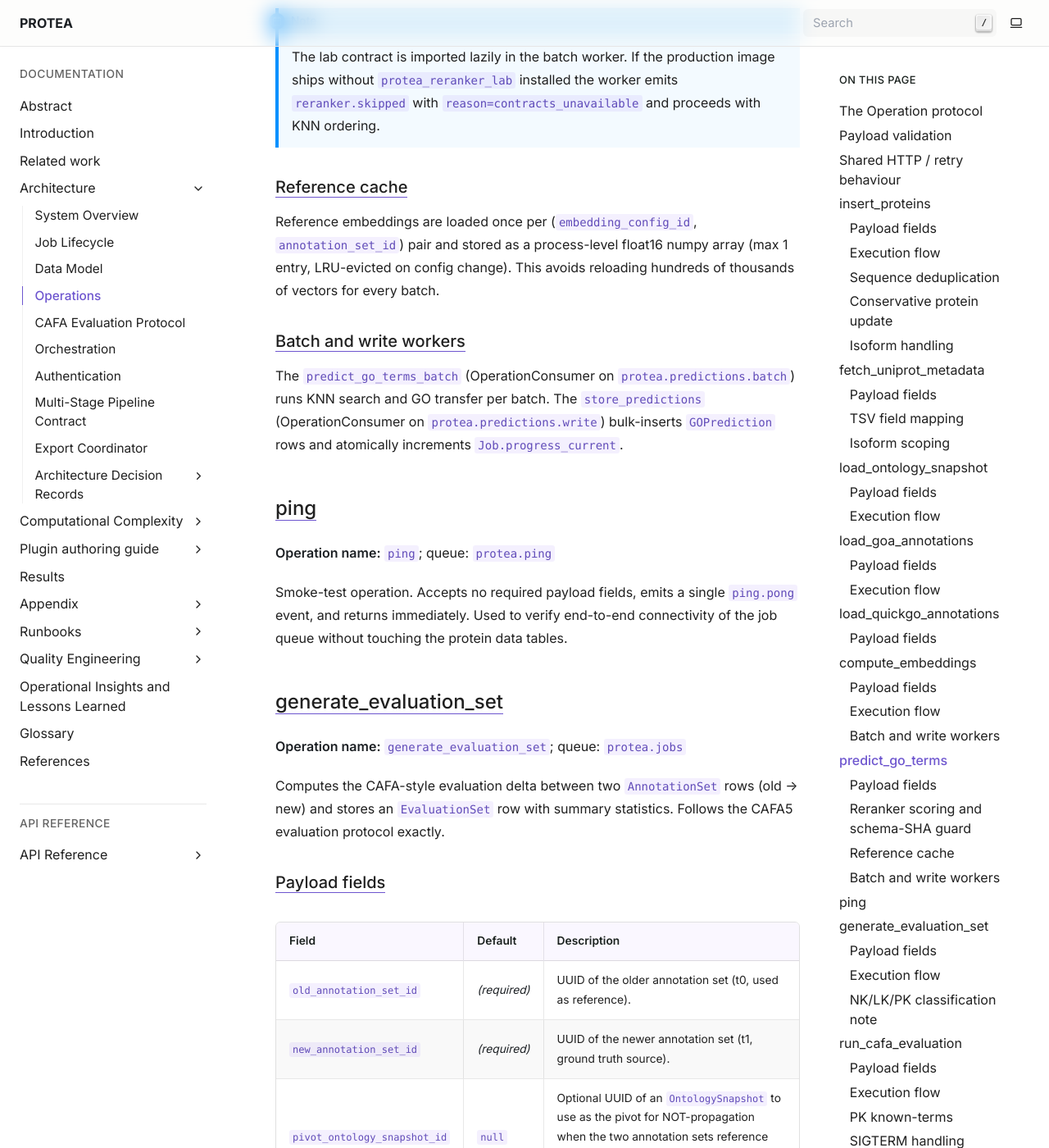
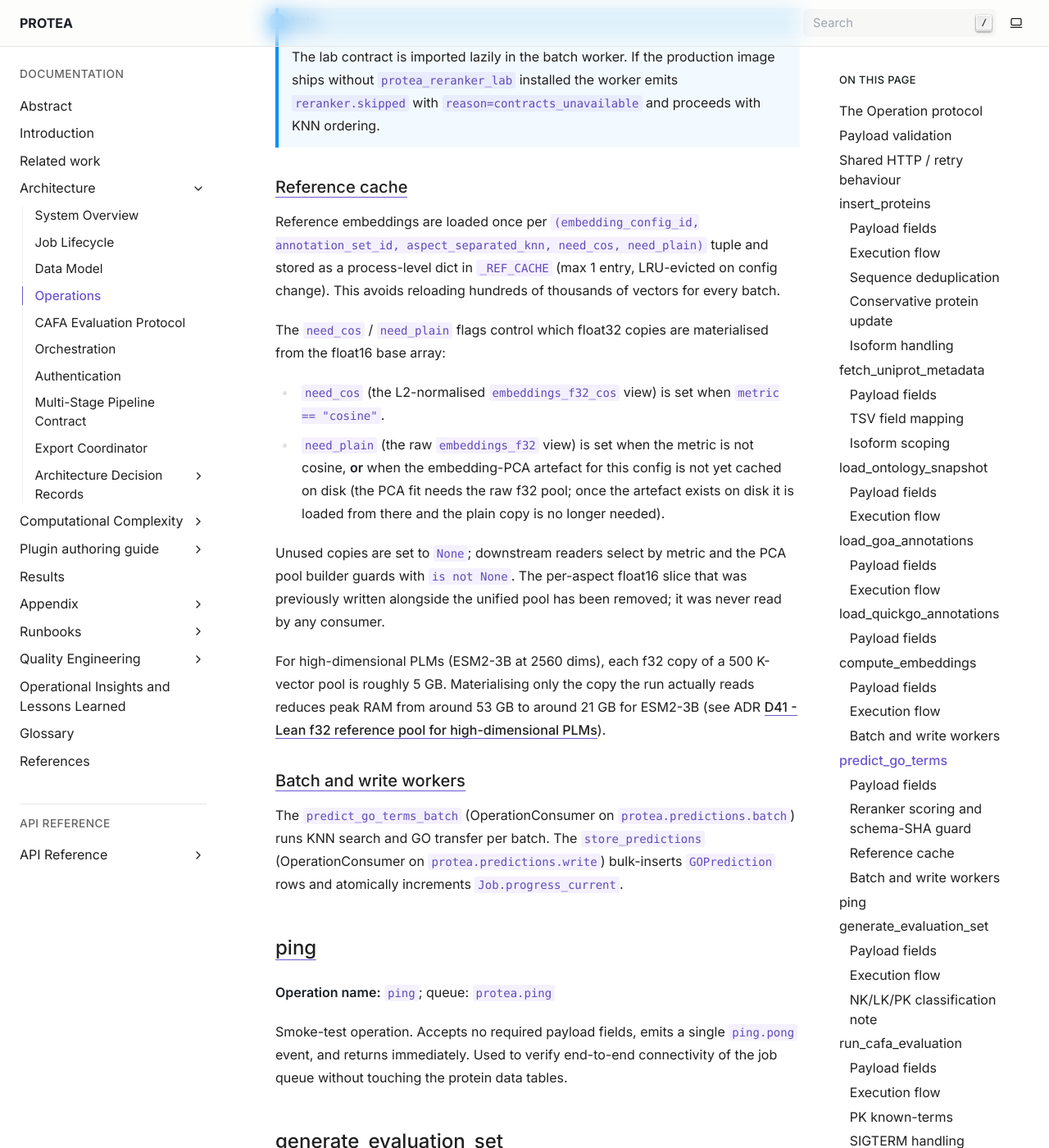
Before and after one commit to frapercan/PROTEA, a Sphinx documentation site: the page built from docs/source/architecture/operations.rst, in a window 1280 px wide and 1400 px high, scrolled down 18895 px. Shown: the whole window at 82% size. Built offline with Sphinx 7.4.7, drawn with Linux system fonts in a browser that asks for light colours.

Commit message:
docs(predict): update reference-cache docs + ADR D41 for lean f32 refpool
The operations.rst "Reference cache" section described the old triple-copy
behaviour (f16 + f32 + f32_cos for the unified pool plus per-aspect f16
slices). After fix/refpool-lean-f32-highdim-plm the loader threads
need_cos / need_plain through the call chain so only the f32 copy a run
actually reads is materialised, cutting ESM2-3B peak RAM from ~53 GB to
~21 GB.

Updated sections:
- docs/source/architecture/operations.rst: rewrite "Reference cache" under
  predict_go_terms to document the 5-tuple cache key, the need_cos /
  need_plain logic, the dropped per-aspect f16 slice, and the RAM impact.
- docs/source/adr/D41-lean-f32-refpool-highdim-plm.rst: new ADR recording
  context, decision, and consequences for the lean-refpool change.
- docs/source/adr/index.rst: register D41 in both the table and toctree.

```diff
--- a/docs/source/adr/index.rst
+++ b/docs/source/adr/index.rst
@@ -238,6 +238,10 @@ later revision).
      - :doc:`Leakage-free temporal evaluation protocol (rolling-origin TRAIN/VALID/TEST) <D40-leakage-free-temporal-eval-protocol>`
      - Accepted
      - F-EVAL
+   * - D41
+     - :doc:`Lean f32 reference pool for high-dimensional PLMs <D41-lean-f32-refpool-highdim-plm>`
+     - Accepted
+     - fix/refpool-lean-f32-highdim-plm
 
 .. toctree::
    :maxdepth: 1
@@ -290,3 +294,4 @@ later revision).
    D38-neural-head-deferred-dataset-pack-pivot
    D39-destructive-op-guards
    D40-leakage-free-temporal-eval-protocol
+   D41-lean-f32-refpool-highdim-plm
--- a/docs/source/architecture/operations.rst
+++ b/docs/source/architecture/operations.rst
@@ -714,10 +714,32 @@ applied/skipped/mean_score/etc.) but is not persisted.
 Reference cache
 ~~~~~~~~~~~~~~~
 
-Reference embeddings are loaded once per (``embedding_config_id``,
-``annotation_set_id``) pair and stored as a process-level float16 numpy
-array (max 1 entry, LRU-evicted on config change). This avoids reloading
-hundreds of thousands of vectors for every batch.
+Reference embeddings are loaded once per
+``(embedding_config_id, annotation_set_id, aspect_separated_knn,
+need_cos, need_plain)`` tuple and stored as a process-level dict in
+``_REF_CACHE`` (max 1 entry, LRU-evicted on config change). This avoids
+reloading hundreds of thousands of vectors for every batch.
+
+The ``need_cos`` / ``need_plain`` flags control which float32 copies are
+materialised from the float16 base array:
+
+- ``need_cos`` (the L2-normalised ``embeddings_f32_cos`` view) is set
+  when ``metric == "cosine"``.
+- ``need_plain`` (the raw ``embeddings_f32`` view) is set when the metric
+  is not cosine, **or** when the embedding-PCA artefact for this config
+  is not yet cached on disk (the PCA fit needs the raw f32 pool; once the
+  artefact exists on disk it is loaded from there and the plain copy is
+  no longer needed).
+
+Unused copies are set to ``None``; downstream readers select by metric
+and the PCA pool builder guards with ``is not None``. The per-aspect
+float16 slice that was previously written alongside the unified pool has
+been removed; it was never read by any consumer.
+
+For high-dimensional PLMs (ESM2-3B at 2560 dims), each f32 copy of a
+500 K-vector pool is roughly 5 GB. Materialising only the copy the run
+actually reads reduces peak RAM from around 53 GB to around 21 GB for
+ESM2-3B (see ADR :doc:`/adr/D41-lean-f32-refpool-highdim-plm`).
 
 Batch and write workers
 ~~~~~~~~~~~~~~~~~~~~~~~
```
Also changed, not shown: docs/source/adr/D41-lean-f32-refpool-highdim-plm.rst (added, +83 -0 lines).
